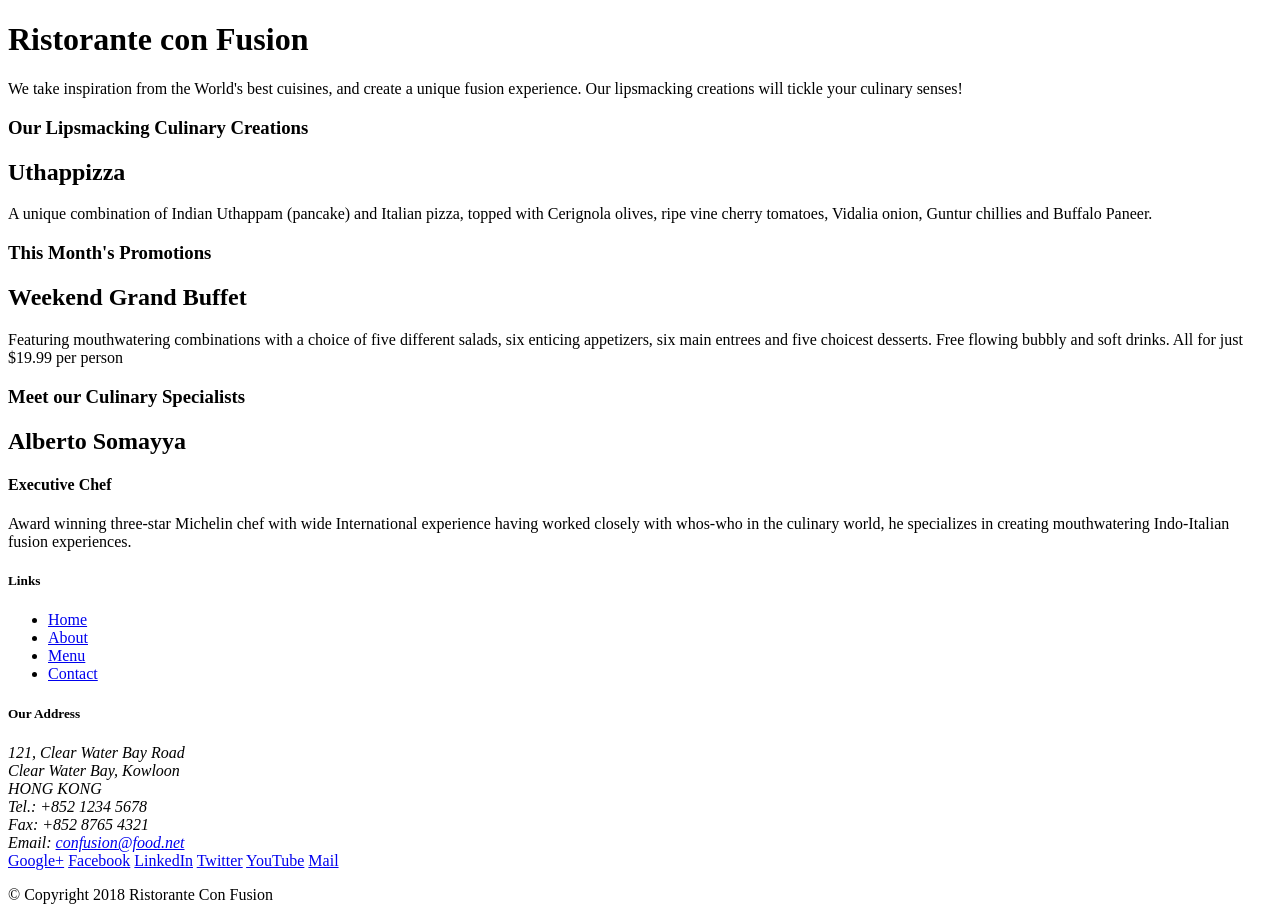
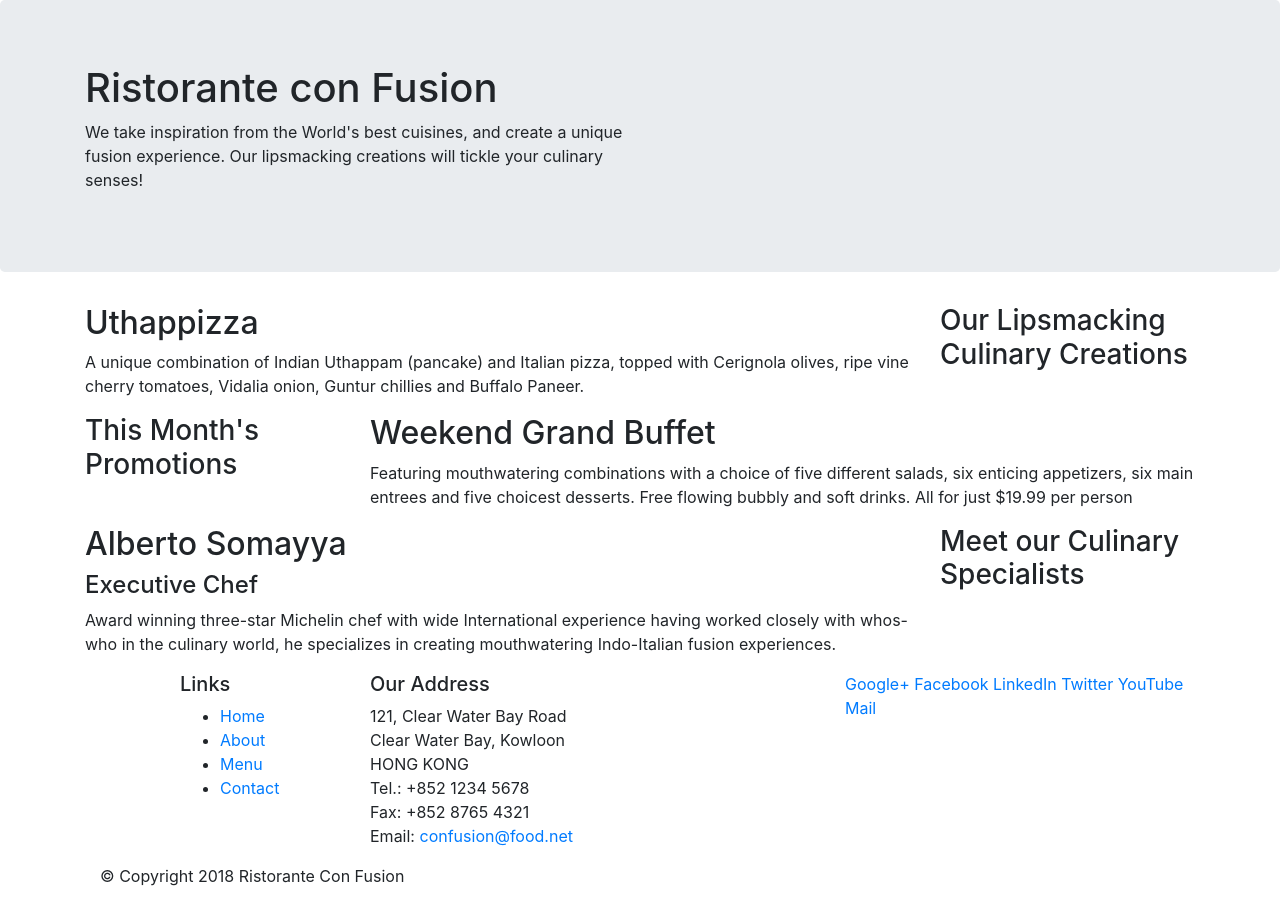
Before and after one commit to tejasmahalinga/conFusion-restaurant, a website: page index.html in a window 1280 px wide. Drawn offline with nearby package versions, Linux system fonts and the light colour scheme.

Commit message:
bootstrap grid part1

```diff
--- a/index.html
+++ b/index.html
@@ -2,51 +2,58 @@
 <html lang="en">
 
 <head>
+    <!-- Required meta tags always come first -->
+    <meta charset="utf-8">
+    <meta name="viewport" content="width=device-width, initial-scale=1, shrink-to-fit=no">
+    <meta http-equiv="x-ua-compatible" content="ie=edge">
+
+    <!-- Bootstrap CSS -->
+    <link rel="stylesheet" href="node_modules/bootstrap/dist/css/bootstrap.min.css">
     <title>Ristorante Con Fusion</title>
 </head>
 
 <body>
 
-    <header>
-        <div>
-            <div>
-                <div>
+    <header class="jumbotron">
+        <div class="container">
+            <div class="row">
+                <div class="col-12 col-sm-6">
                     <h1>Ristorante con Fusion</h1>
                     <p>We take inspiration from the World's best cuisines, and create a unique fusion experience. Our lipsmacking creations will tickle your culinary senses!</p>
                 </div>
-                <div>
+                <div class="col-12 col-sm">
                 </div>
             </div>
         </div>
     </header>
 
-    <div>
-        <div>
-            <div>
+    <div class="container">
+        <div class="row">
+            <div class="col-12 order-sm-last col-sm-4 col-md-3">
                 <h3>Our Lipsmacking Culinary Creations</h3>
             </div>
-            <div>
+            <div class="col-12 order-sm-first col-sm col-md">
                 <h2>Uthappizza</h2>
                 <p>A unique combination of Indian Uthappam (pancake) and Italian pizza, topped with Cerignola olives, ripe vine cherry tomatoes, Vidalia onion, Guntur chillies and Buffalo Paneer.</p>
             </div>
         </div>
 
 
-        <div>
-            <div>
+        <div class="row">
+            <div class="col-12 order-sm-first col-sm-4 col-md-3 ">
                 <h3>This Month's Promotions</h3>
             </div>
-            <div>
+            <div class="col-12 order-sm-last col-sm col-md">
                 <h2>Weekend Grand Buffet</h2>
                 <p>Featuring mouthwatering combinations with a choice of five different salads, six enticing appetizers, six main entrees and five choicest desserts. Free flowing bubbly and soft drinks. All for just $19.99 per person </p>
             </div>
         </div>
 
-        <div>
-            <div>
+        <div class="row">
+            <div class="col-12 col-sm-4 order-sm-last col-md-3">
                 <h3>Meet our Culinary Specialists</h3>
             </div>
-            <div>
+            <div class="col-12 order-sm-first col-sm col-md">
                 <h2>Alberto Somayya</h2>
                 <h4>Executive Chef</h4>
                 <p>Award winning three-star Michelin chef with wide International experience having worked closely with whos-who in the culinary world, he specializes in creating mouthwatering Indo-Italian fusion experiences. </p>
@@ -55,9 +62,9 @@
     </div>
 
     <footer>
-        <div>
-            <div>
-                <div>
+        <div class="container">
+            <div class="row">
+                <div class="col-4 col-sm-2 offset-1">
                     <h5>Links</h5>
                     <ul>
                         <li><a href="#">Home</a></li>
@@ -66,7 +73,7 @@
                         <li><a href="#">Contact</a></li>
                     </ul>
                 </div>
-                <div>
+                <div class="col-7 col-sm-5">
                     <h5>Our Address</h5>
                     <address>
 		              121, Clear Water Bay Road<br>
@@ -77,7 +84,7 @@
 		              Email: <a href="mailto:confusion@food.net">confusion@food.net</a>
 		           </address>
                 </div>
-                <div>
+                <div class="col-12 col-sm-4">
                     <div>
                         <a href="http://google.com/+">Google+</a>
                         <a href="http://www.facebook.com/profile.php?id=">Facebook</a>
@@ -88,14 +95,17 @@
                     </div>
                 </div>
            </div>
-           <div>
+           <div class="col-auto">
                 <div>
                     <p>© Copyright 2018 Ristorante Con Fusion</p>
                 </div>
            </div>
         </div>
     </footer>
-
+<!-- jQuery first, then Popper.js, then Bootstrap JS. -->
+<script src="node_modules/jquery/dist/jquery.slim.min.js"></script>
+<script src="node_modules/popper.js/dist/umd/popper.min.js"></script>
+<script src="node_modules/bootstrap/dist/js/bootstrap.min.js"></script>
 </body>
 
 </html>
--- a/package.json
+++ b/package.json
@@ -12,5 +12,10 @@
   "license": "ISC",
   "devDependencies": {
     "lite-server": "^2.3.0"
+  },
+  "dependencies": {
+    "bootstrap": "^4.0.0",
+    "jquery": "^3.3.1",
+    "popper.js": "^1.12.9"
   }
 }
```
Also changed, not shown: 1 other file.
